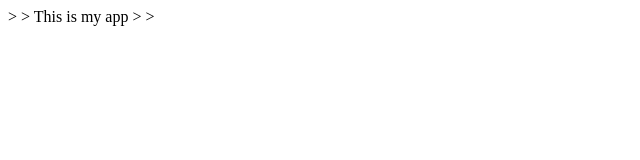
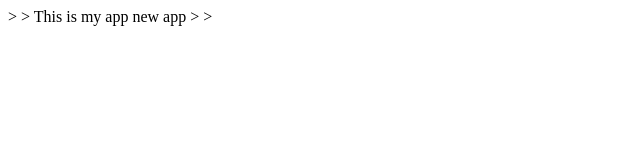
Before and after one commit to yerrasandeep/myapp, a plain HTML site: page index.html in a window 1280 px wide. Shown: the full height of the page, 0-640 px from the left. Drawn offline with Linux system fonts and the light colour scheme.

Commit message:
second commit

```diff
--- a/index.html
+++ b/index.html
@@ -5,6 +5,7 @@
     </head>>
     <body>
         This is my app
+        new app
 
         </body>>
 
```
